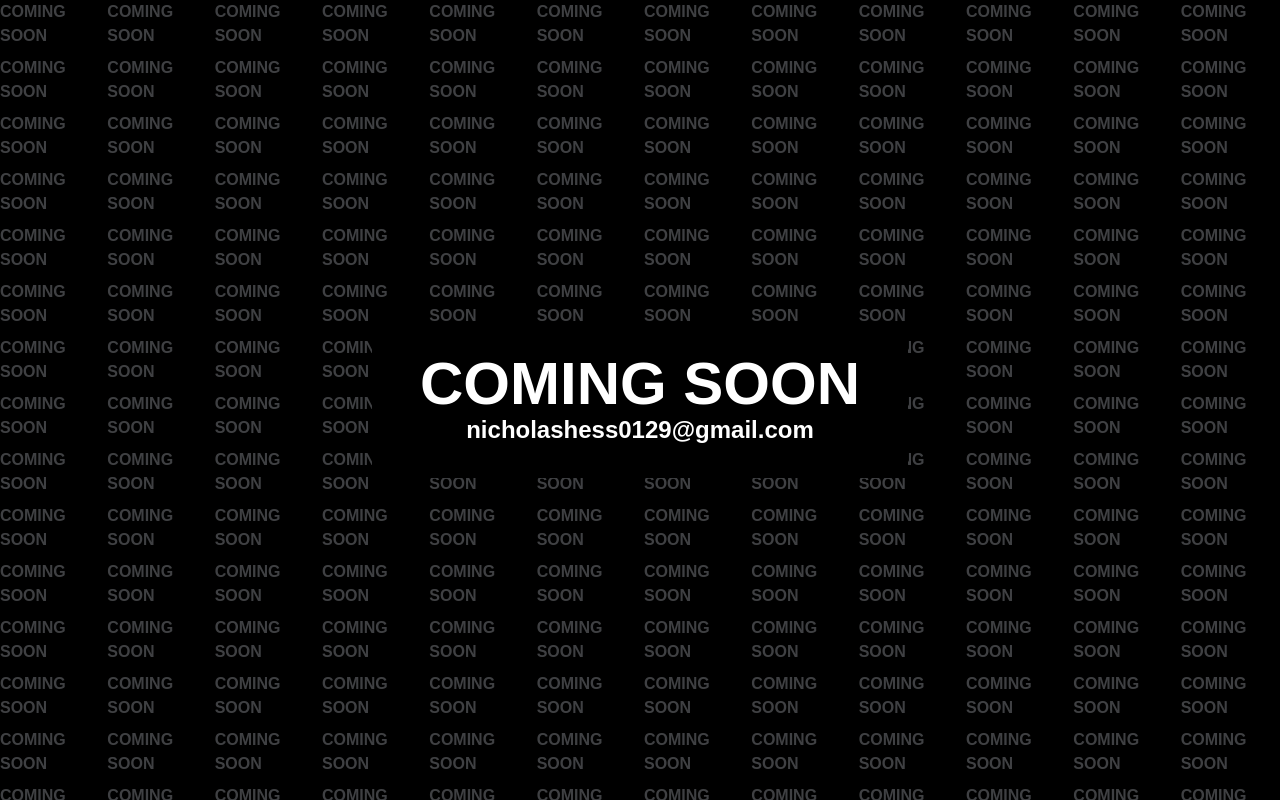
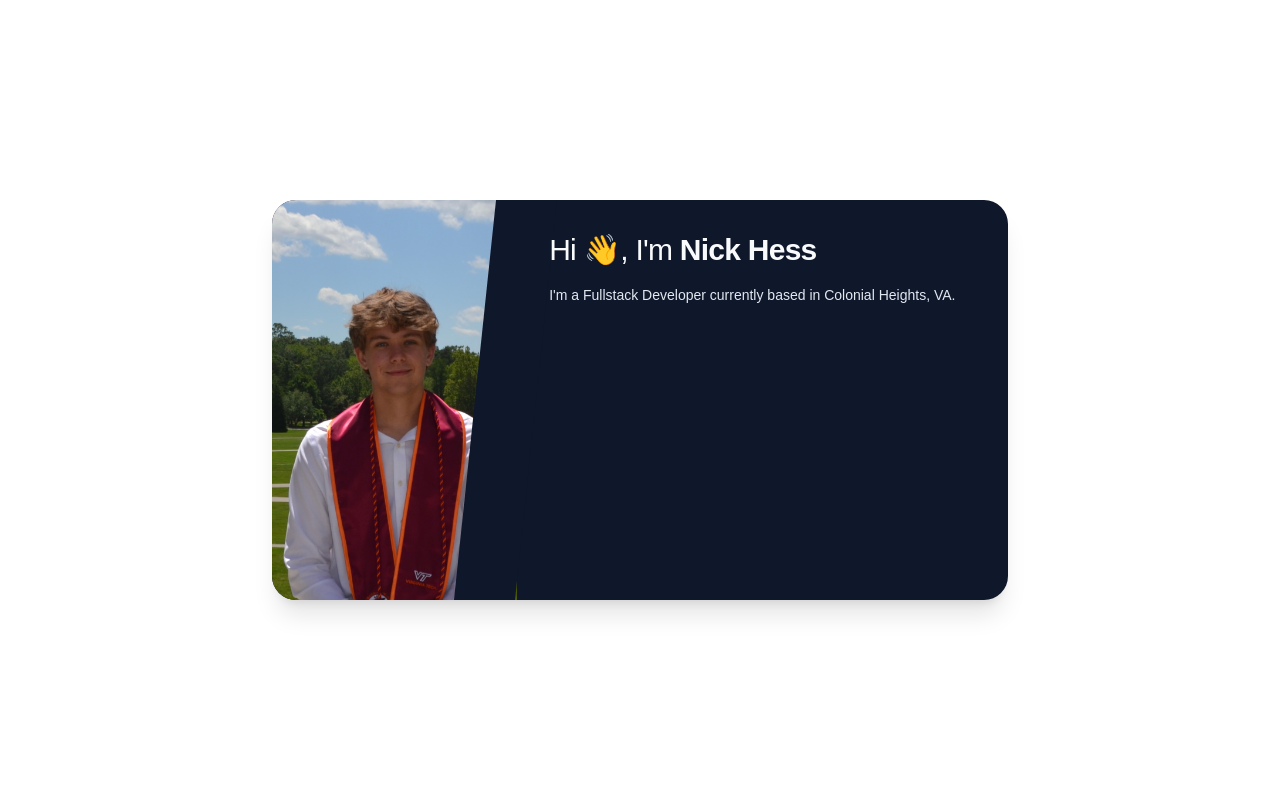
Before and after one commit to hessnt30/port, a Next.js app: page / in a window 1280 px wide. Built offline with nearby package versions, Linux system fonts and the light colour scheme.

Commit message:
added initial about component

```diff
--- a/app/page.tsx
+++ b/app/page.tsx
@@ -1,28 +1,12 @@
+import About from "@/components/about";
+// import ComingSoon from "@/components/coming-soon";
+
 export default function Home() {
-  const comingSoon = Array(300).fill("COMING SOON");
-
   return (
-    <div className="relative min-h-screen w-screen overflow-hidden bg-black flex items-center justify-center">
-
-      {/* Background */}
-      <div className="absolute inset-0 z-0 grid grid-cols-3 md:grid-cols-6 lg:grid-cols-10 xl:grid-cols-12 place-items-center gap-2 opacity-30 text-gray-300 text-sm md:text-base font-bold select-none pointer-events-none">
-        {comingSoon.map((item, index) => (
-          <span key={index}>{item}</span>
-        ))}
-      </div>
-
-      {/* Foreground */}
+    <div className="relative min-h-screen w-screen overflow-hidden bg-white flex items-center justify-center">
       <main className="relative z-10">
-        <div className="font-bold px-12 py-8 bg-black">
-          <h1 className="text-4xl md:text-6xl text-white text-center">
-            COMING SOON
-          </h1>
-          <p className="text-center md:text-2xl text-white">
-            nicholashess0129@gmail.com
-          </p>
-        </div>
+        <About />
       </main>
-
     </div>
   );
 }
--- /dev/null
+++ b/components/about.tsx
@@ -0,0 +1,29 @@
+import Image from "next/image";
+import pic from "../public/nickportimagecropped.jpg";
+
+export default function About() {
+  return (
+    <div className="mx-auto flex h-[400px] max-w-4xl overflow-hidden rounded-3xl bg-slate-900 text-slate-50 shadow-xl">
+      {/* Left: photo with diagonal overlay */}
+      <div className="relative w-1/3 min-w-[200px]">
+        <Image
+          src={pic}
+          alt="Nick Hess"
+          className="h-full w-full object-cover"
+          sizes="(min-width: 1024px) 33vw, 100vw"
+        />
+        {/* Diagonal-ish blend into the text area */}
+        <div className="pointer-events-none absolute z-10 inset-y-0 right-[-8%] w-1/4 -skew-x-6 bg-slate-900" />
+      </div>
+
+      {/* Right: name + about text */}
+      <div className="flex w-2/3 flex-col gap-4 p-8 z-20">
+        <h2 className="text-3xl tracking-tight">Hi 👋, I'm <span className="font-bold">Nick Hess</span></h2>
+        <p className="text-sm leading-relaxed text-slate-200">
+          {/* Replace this with your real about me text */}
+          I&apos;m a Fullstack Developer currently based in Colonial Heights, VA.
+        </p>
+      </div>
+    </div>
+  );
+}
--- /dev/null
+++ b/components/coming-soon.tsx
@@ -0,0 +1,26 @@
+export default function ComingSoon() {
+  const comingSoon = Array(300).fill("COMING SOON");
+
+  return (
+    <div className="relative min-h-screen w-screen overflow-hidden bg-black flex items-center justify-center">
+      {/* Background */}
+      <div className="absolute inset-0 z-0 grid grid-cols-3 md:grid-cols-6 lg:grid-cols-10 xl:grid-cols-12 place-items-center gap-2 opacity-30 text-gray-300 text-sm md:text-base font-bold select-none pointer-events-none">
+        {comingSoon.map((item, index) => (
+          <span key={index}>{item}</span>
+        ))}
+      </div>
+
+      {/* Foreground */}
+      <main className="relative z-10">
+        <div className="font-bold px-12 py-8 bg-black">
+          <h1 className="text-4xl md:text-6xl text-white text-center">
+            COMING SOON
+          </h1>
+          <p className="text-center md:text-2xl text-white">
+            nicholashess0129@gmail.com
+          </p>
+        </div>
+      </main>
+    </div>
+  );
+}
```
Also changed, not shown: public/nickportimagecropped.jpg (added), 1 other file (tests, documents, lock files or other folders).
